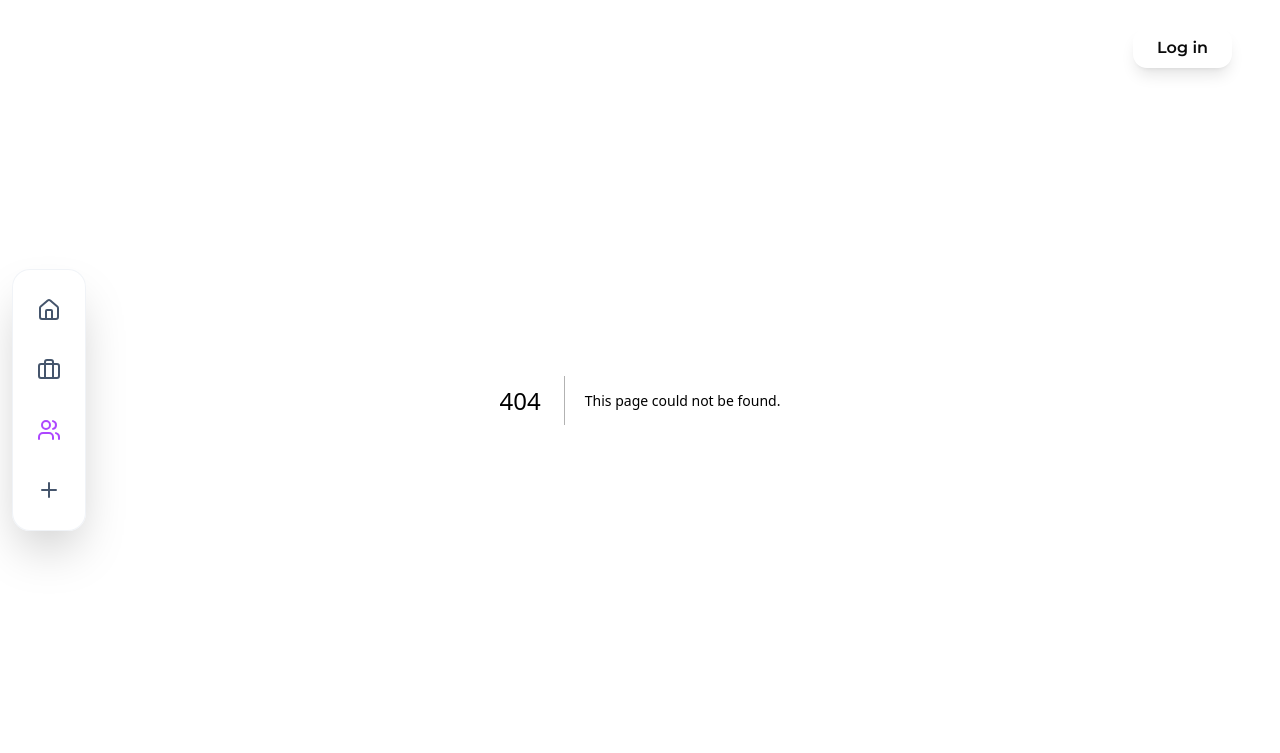
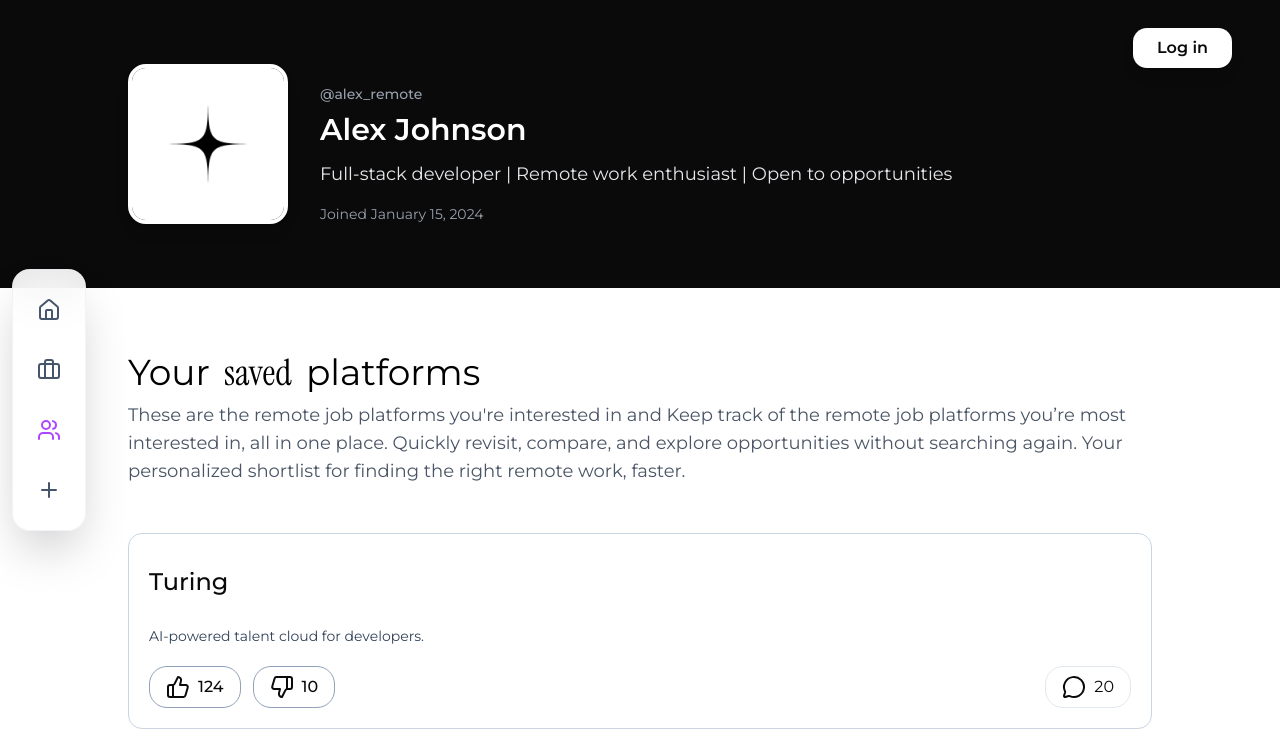
Before and after one commit to Shivam-Jangid/remote-jobs-plateform, a Next.js app: page /profile in a window 1280 px wide. Before the commit this address had no page. Shown: the top 753 px of the page. Built offline with nearby package versions, Linux system fonts and the light colour scheme.

Commit message:
added profile page

```diff
--- /dev/null
+++ b/app/profile/page.tsx
@@ -0,0 +1,200 @@
+"use client";
+import { useState, useEffect, useRef } from "react";
+import { Heart, Upload } from "lucide-react";
+import PlatformNames from "@/components/platformNames";
+import { Instrument_Serif } from "next/font/google";
+
+interface SavedPlatform {
+  id: number;
+  name: string;
+  description: string;
+  likes: number;
+  dislikes: number;
+  comments: number;
+}
+
+// Mock user data
+const userData = {
+  username: "alex_remote",
+  name: "Alex Johnson",
+  avatar: "/star.jpeg",
+  bio: "Full-stack developer | Remote work enthusiast | Open to opportunities",
+  joinedDate: "2024-01-15",
+};
+
+// Mock saved platforms
+const savedPlatforms: SavedPlatform[] = [
+  {
+    id: 1,
+    name: "Turing",
+    description: "AI-powered talent cloud for developers.",
+    likes: 124,
+    dislikes: 10,
+    comments: 20,
+  },
+  {
+    id: 2,
+    name: "Toptal",
+    description: "Curated network of top freelancers.",
+    likes: 76,
+    dislikes: 5,
+    comments: 15,
+  },
+  {
+    id: 3,
+    name: "We Work Remotely",
+    description: "Remote work job listings.",
+    likes: 130,
+    dislikes: 14,
+    comments: 42,
+  },
+  {
+    id: 4,
+    name: "FlexJobs",
+    description: "Curated remote & flexible jobs.",
+    likes: 88,
+    dislikes: 9,
+    comments: 21,
+  },
+  {
+    id: 5,
+    name: "Gun.io",
+    description: "Marketplace for freelance developers.",
+    likes: 34,
+    dislikes: 2,
+    comments: 5,
+  },
+];
+
+const smallerFont = Instrument_Serif({ weight: ["400"], style: ["italic"] });
+
+export default function page() {
+  const [formattedDate, setFormattedDate] = useState<string>("");
+  const [avatar, setAvatar] = useState<string>(userData.avatar);
+  const [isUploading, setIsUploading] = useState(false);
+  const fileInputRef = useRef<HTMLInputElement>(null);
+
+  useEffect(() => {
+    const date = new Date(userData.joinedDate);
+    setFormattedDate(
+      date.toLocaleDateString("en-US", {
+        year: "numeric",
+        month: "long",
+        day: "numeric",
+      })
+    );
+  }, []);
+
+  const handleAvatarUpload = (e: React.ChangeEvent<HTMLInputElement>) => {
+    const file = e.target.files?.[0];
+    if (file) {
+      setIsUploading(true);
+      const reader = new FileReader();
+      reader.onload = (event) => {
+        const result = event.target?.result as string;
+        setAvatar(result);
+        setIsUploading(false);
+      };
+      reader.readAsDataURL(file);
+    }
+  };
+
+  const triggerFileInput = () => {
+    fileInputRef.current?.click();
+  };
+
+  return (
+    <div className="min-h-screen bg-white">
+      <div className="bg-background selection:text-background selection:bg-foreground text-foreground py-16 px-4 md:px-32">
+        <div className="max-w-6xl mx-auto">
+          <div className="flex flex-col md:flex-row items-start md:items-end gap-8">
+
+            <div className="shrink-0 relative group">
+              <img
+                src={avatar}
+                alt={userData.name}
+                className="w-40 h-40 rounded-2xl border-4 border-white shadow-lg object-cover"
+              />
+              <button
+                onClick={triggerFileInput}
+                disabled={isUploading}
+                className="absolute inset-0 rounded-2xl bg-black/50 opacity-0 group-hover:opacity-100 transition-opacity flex items-center justify-center cursor-pointer disabled:cursor-not-allowed"
+              >
+                <div className="text-white flex flex-col items-center gap-2">
+                  <Upload size={24} />
+                  <span className="text-sm font-medium">
+                    {isUploading ? "Uploading..." : "Change"}
+                  </span>
+                </div>
+              </button>
+              <input
+                ref={fileInputRef}
+                type="file"
+                accept="image/*"
+                onChange={handleAvatarUpload}
+                className="hidden"
+              />
+            </div>
+
+            <div className="flex-1">
+              <p className="text-gray-400 text-sm font-medium mb-2">
+                @{userData.username}
+              </p>
+              <h1 className="text-4xl md:text-3xl font-semibold mb-3">
+                {userData.name}
+              </h1>
+              <p className="text-gray-200 text-lg mb-4 max-w-2xl">
+                {userData.bio}
+              </p>
+              <p className="text-gray-400 text-sm">
+                Joined {formattedDate || "Loading..."}
+              </p>
+            </div>
+          </div>
+        </div>
+      </div>
+
+      <div className="bg-foreground text-background selection:bg-background selection:text-foreground px-4 md:px-32 py-16">
+        <div className="max-w-6xl mx-auto">
+
+          <div className="mb-12">
+            <div className="flex items-center gap-3 mb-2">
+              <h2 className="text-3xl md:text-4xl text-black">
+                Your
+                <span className={`${smallerFont.className} font-bold mx-2`}> saved </span>
+                platforms
+              </h2>
+            </div>
+            <p className="text-gray-600 text-lg">
+              These are the  remote job platforms you're interested in and Keep track of the remote job platforms you’re most interested in, all in one place. Quickly revisit, compare, and explore opportunities without searching again. Your personalized shortlist for finding the right remote work, faster.
+            </p>
+          </div>
+
+          {savedPlatforms.length > 0 ? (
+            <div className="grid grid-cols-1 gap-6">
+              {savedPlatforms.map((platform) => (
+                <PlatformNames
+                  key={platform.id}
+                  name={platform.name}
+                  description={platform.description}
+                  likes={platform.likes}
+                  dislikes={platform.dislikes}
+                  comments={platform.comments}
+                  href={`/platforms/${platform.id}`}
+                />
+              ))}
+            </div>
+          ) : (
+            <div className="text-center py-16">
+              <Heart size={48} className="mx-auto text-gray-300 mb-4" />
+              <p className="text-gray-600 text-lg">No saved platforms yet</p>
+              <p className="text-gray-500 mt-2">
+                Start exploring and save your favorite platforms
+              </p>
+            </div>
+          )}
+        </div>
+      </div>
+    </div>
+  );
+}
```
Also changed, not shown: components/platformNames.tsx (line endings or trailing spaces), public/star.jpeg (added).
